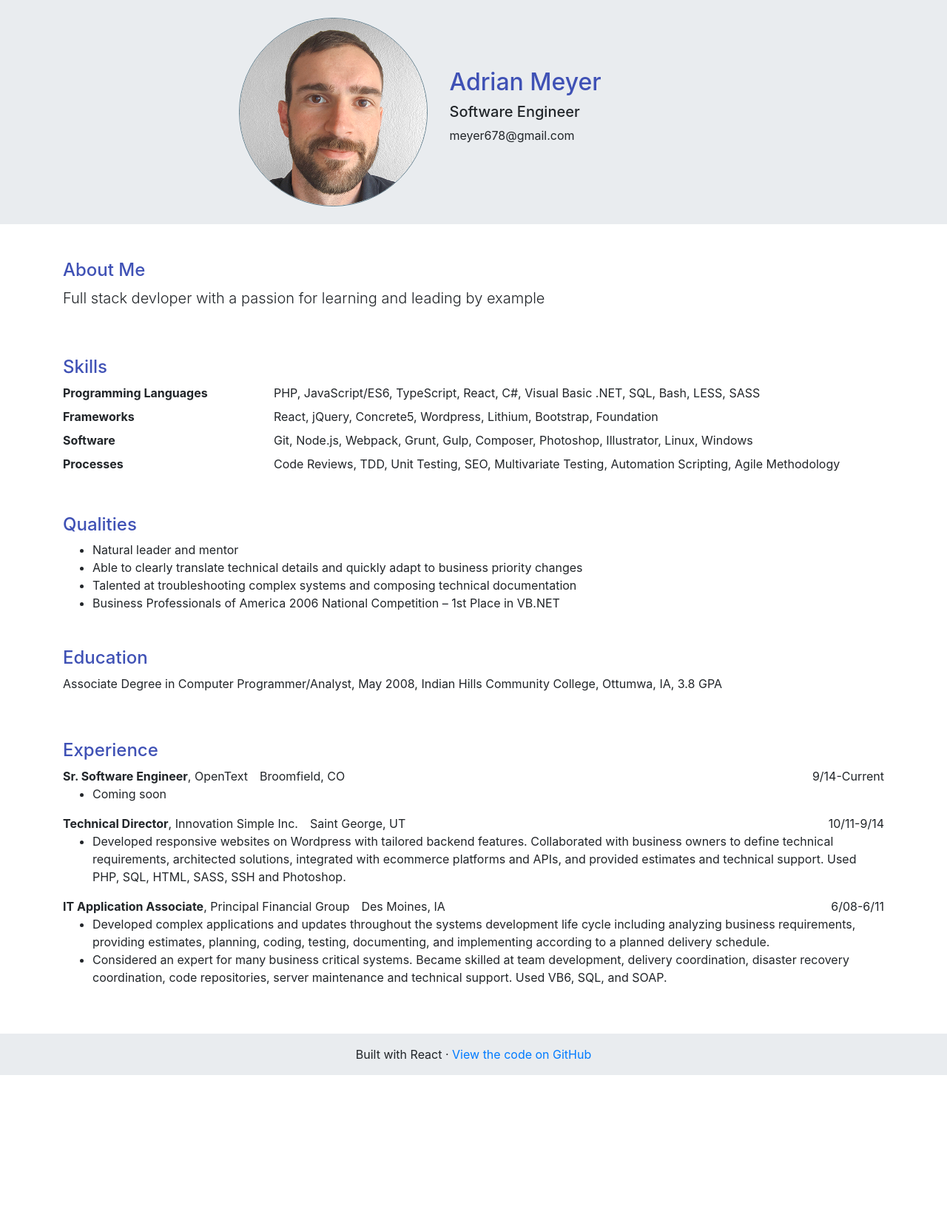
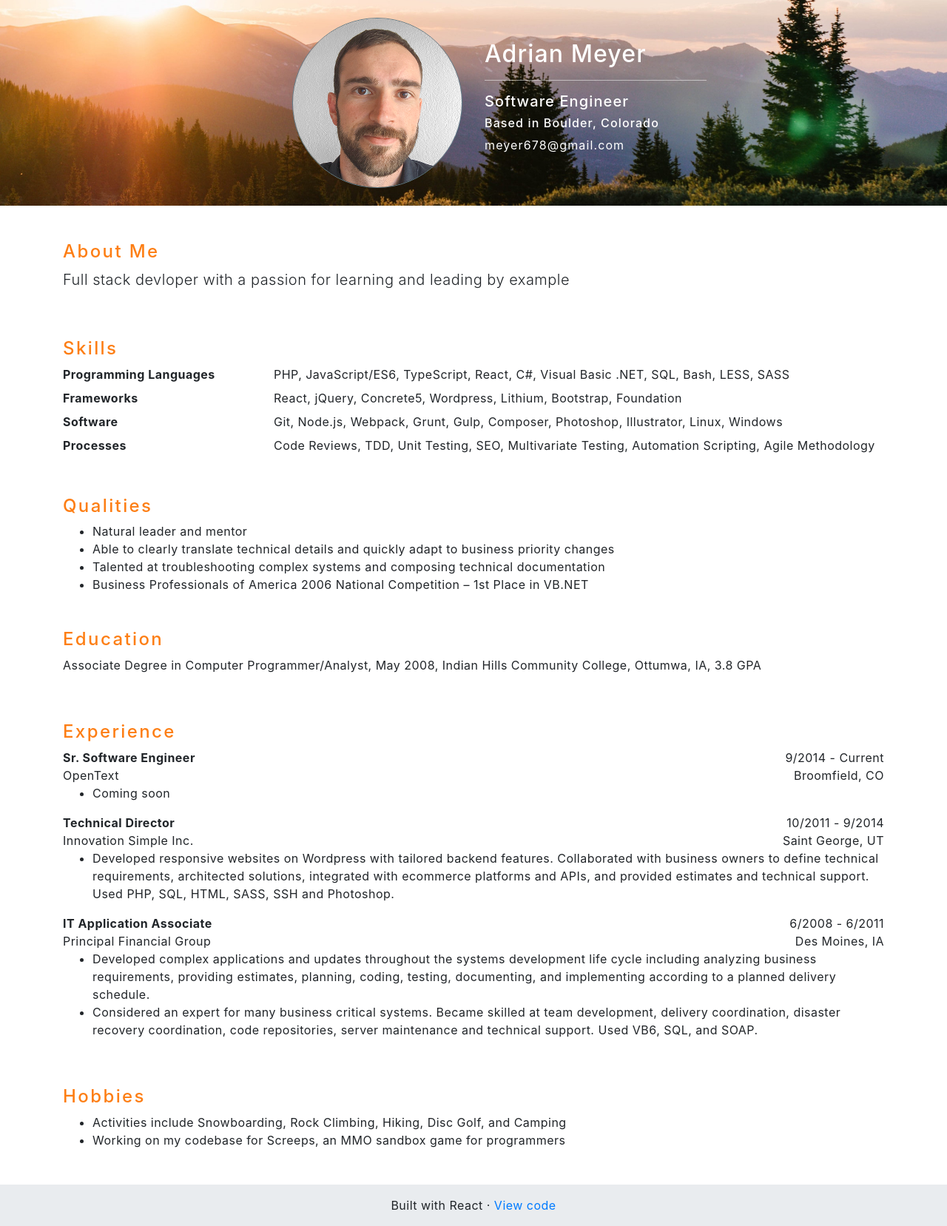
Before and after one commit to meyer678/resume, a React (Create React App) app: page / in a window 1280 px wide. Shown: the whole page at 74% size. Before the commit the page ends 1453 px from the top, so only its background shows below. Built offline with nearby package versions, Linux system fonts and the light colour scheme.

Commit message:
Adding header image and more color

```diff
--- a/public/index.html
+++ b/public/index.html
@@ -5,7 +5,7 @@
     <link rel="icon" href="%PUBLIC_URL%/favicon.ico" />
     <meta name="viewport" content="width=device-width, initial-scale=1" />
     <meta name="theme-color" content="#000000" />
-    <meta name="description" content="Adrian Meyer is a Software Engineer in the Denver and Boulder, Colorado area." />
+    <meta name="description" content="Adrian Meyer is a Software Engineer in the Boulder, Colorado area." />
     <link rel="apple-touch-icon" href="%PUBLIC_URL%/logo192.png" />
     <link rel="manifest" href="%PUBLIC_URL%/manifest.json" />
     <title>Adrian Meyer Resume</title>
--- a/src/data/content.json
+++ b/src/data/content.json
@@ -2,6 +2,7 @@
     "header": {
         "name": "Adrian Meyer",
         "title": "Software Engineer",
+        "subtitle": "Based in Boulder, Colorado",
         "email": "meyer678@gmail.com"
     },
     "about": {
@@ -49,7 +50,7 @@
                 "title": "Sr. Software Engineer",
                 "company": "OpenText",
                 "location": "Broomfield, CO",
-                "date": "9/14-Current",
+                "date": "9/2014 - Current",
                 "items": [
                     "Coming soon"
                 ]
@@ -58,7 +59,7 @@
                 "title": "Technical Director",
                 "company": "Innovation Simple Inc.",
                 "location": "Saint George, UT",
-                "date": "10/11-9/14",
+                "date": "10/2011 - 9/2014",
                 "items": [
                     "Developed responsive websites on Wordpress with tailored backend features. Collaborated with business owners to define technical requirements, architected solutions, integrated with ecommerce platforms and APIs, and provided estimates and technical support. Used PHP, SQL, HTML, SASS, SSH and Photoshop."
                 ]
@@ -67,7 +68,7 @@
                 "title": "IT Application Associate",
                 "company": "Principal Financial Group",
                 "location": "Des Moines, IA",
-                "date": "6/08-6/11",
+                "date": "6/2008 - 6/2011",
                 "items": [
                     "Developed complex applications and updates throughout the systems development life cycle including analyzing business requirements, providing estimates, planning, coding, testing, documenting, and implementing according to a planned delivery schedule.",
                     "Considered an expert for many business critical systems. Became skilled at team development, delivery coordination, disaster recovery coordination, code repositories, server maintenance and technical support. Used VB6, SQL, and SOAP."
@@ -75,7 +76,16 @@
             }
         ]
     },
+    "hobbies": {
+        "heading": "Hobbies",
+        "list": [
+            "Activities include Snowboarding, Rock Climbing, Hiking, Disc Golf, and Camping",
+            "Working on my codebase for Screeps, an MMO sandbox game for programmers"
+        ]
+    },
     "footer": {
-        "tag": "Built with React"
+        "tag": "Built with React",
+        "linkText": "View code",
+        "linkHref": "https://github.com/meyer678/resume"
     }
 }
--- a/src/index.css
+++ b/src/index.css
@@ -3,6 +3,7 @@ body {
   font-family: -apple-system, BlinkMacSystemFont, 'Segoe UI', 'Roboto', 'Oxygen',
     'Ubuntu', 'Cantarell', 'Fira Sans', 'Droid Sans', 'Helvetica Neue',
     sans-serif;
+  letter-spacing: 0.03em;
   -webkit-font-smoothing: antialiased;
   -moz-osx-font-smoothing: grayscale;
 }
@@ -13,14 +14,27 @@ code {
 }
 
 img {
-  max-width: 100%;
+  width: 100%;
 }
 
-.header img {
+header {
+  color: #fff;
+  letter-spacing: 0.07em;
+}
+
+header img {
+  float: right;
+  max-width: 230px;
   border: 1px solid #607d8b;
 }
 
-header h2,
+header hr {
+  border-color: rgba(255,255,255,.5);
+  max-width: 300px;
+  margin-left: 0;
+}
+
 section h4 {
-  color: #3f51b5;
+  color: #fd7e14;
+  letter-spacing: 0.1em;
 }
--- a/src/pages/main.jsx
+++ b/src/pages/main.jsx
@@ -1,6 +1,7 @@
 import React from 'react'
 import { Jumbotron, Container, Row, Col, Image } from 'react-bootstrap';
-import headshot from '../images/headshot.png';
+import headerImg from '../images/header.jpg';
+import headshotImg from '../images/headshot.png';
 import content from '../data/content.json';
 
 class Main extends React.Component {
@@ -13,6 +14,7 @@ class Main extends React.Component {
         <Qualities />
         <Education />
         <Experience />
+        <Hobbies />
         <Footer />
       </div>
     );
@@ -22,17 +24,24 @@ class Main extends React.Component {
 class Header extends React.Component {
   render() {
     const data = content.header;
+    const jumboStyles = {
+      backgroundImage: 'url(' + headerImg + ')',
+      backgroundPosition: 'center center',
+      backgroundSize: 'cover'
+    };
     return (
       <header className="header">
-        <Jumbotron fluid className="py-4">
+        <Jumbotron fluid className="py-4" style={jumboStyles}>
           <Container>
             <Row className="justify-content-sm-center align-items-center">
-              <Col xs={5} sm={4} md={3}>
-                <Image src={headshot} roundedCircle />
+              <Col xs={5} sm={6}>
+                <Image src={headshotImg} roundedCircle />
               </Col>
-              <Col xs={7} sm={6} md={4}>
+              <Col xs={7} sm={6}>
                 <h2>{data.name}</h2>
+                <hr />
                 <h5>{data.title}</h5>
+                <h6>{data.subtitle}</h6>
                 <p>{data.email}</p>
               </Col>
             </Row>
@@ -140,16 +149,14 @@ class Experience extends React.Component {
           {data.positions.map((object) => {
             return ([
               <Row>
-                <Col xs={9}>
+                <Col xs={7} sm={8}>
                   <strong>{object.title}</strong>
-                  {object.company.length &&
-                    <span className="pr-3">, {object.company}</span>
-                  }
-                  {object.location.length &&
-                    <span>{object.location}</span>
-                  }
                 </Col>
-                <Col xs={3} className="text-right">{object.date}</Col>
+                <Col xs={5} sm={4} className="text-right">{object.date}</Col>
+              </Row>,
+              <Row>
+                <Col xs={7} sm={8}>{object.company}</Col>
+                <Col xs={5} sm={4} className="text-right">{object.location}</Col>
               </Row>,
               <Row>
                 <Col>
@@ -168,6 +175,28 @@ class Experience extends React.Component {
   }
 }
 
+class Hobbies extends React.Component {
+  render() {
+    const data = content.hobbies;
+    return (
+      <section className="hobbies my-5">
+        <Container>
+          <Row>
+            <Col>
+              <h4>{data.heading}</h4>
+              <ul className="mb-0">
+                {data.list.map((value) => {
+                  return <li>{value}</li>
+                })}
+              </ul>
+            </Col>
+          </Row>
+        </Container>
+      </section>
+    );
+  }
+}
+
 class Footer extends React.Component {
   render() {
     const data = content.footer;
@@ -176,7 +205,7 @@ class Footer extends React.Component {
         <Container>
           <Row className="justify-content-sm-center align-items-center">
             <Col>
-              <p className="text-center my-0">{data.tag} {'\u00b7'} <a href="https://github.com/meyer678/resume">View the code on GitHub</a></p>
+              <p className="text-center my-0">{data.tag} {'\u00b7'} <a href={data.linkHref}>{data.linkText}</a></p>
             </Col>
           </Row>
         </Container>
```
Also changed, not shown: src/images/header.jpg (added).
